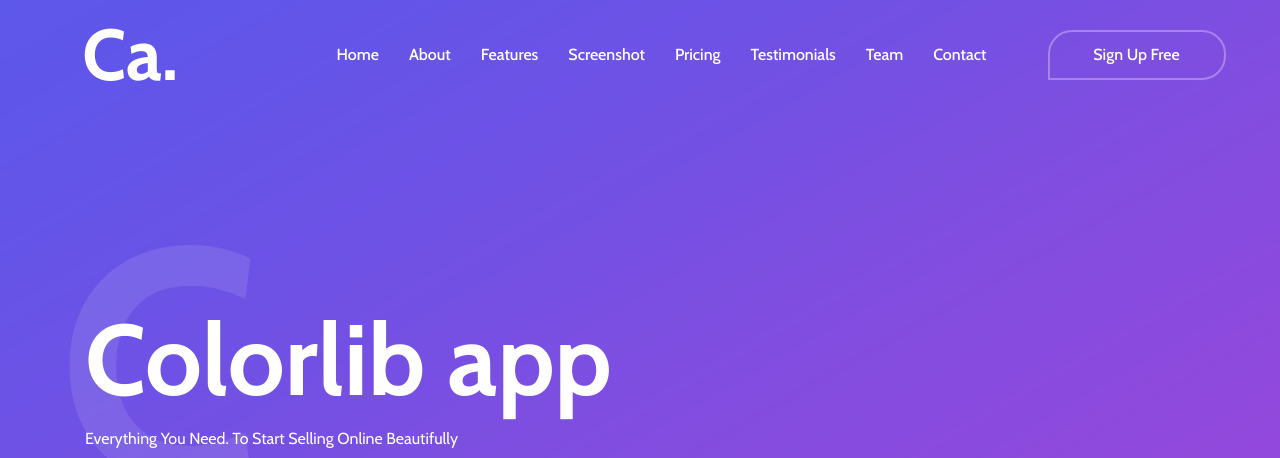
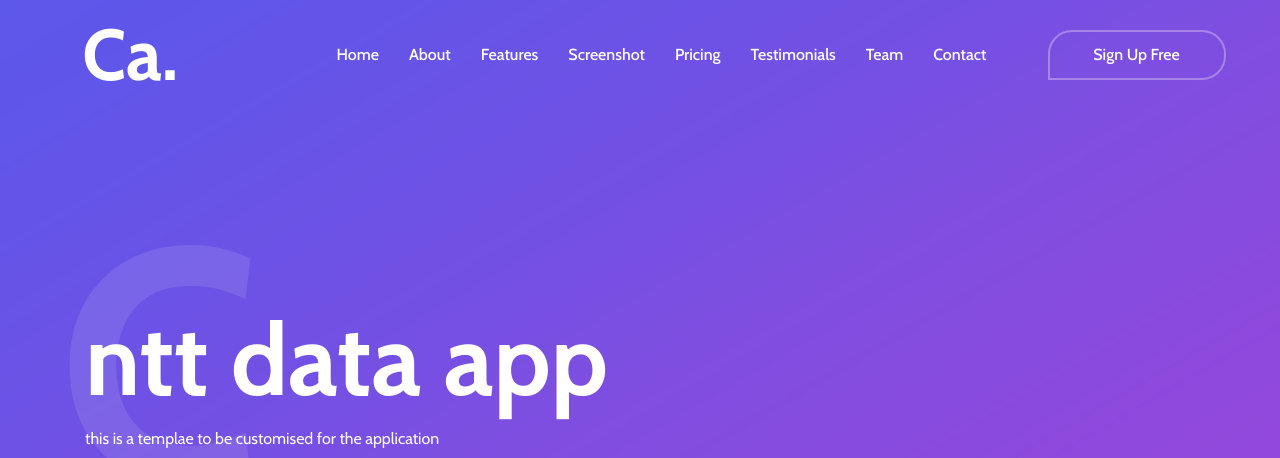
Before and after one commit to JosephHalse/team-34, a plain HTML site: page index.html in a window 1280 px wide. Shown: the top 458 px of the page. Drawn offline with nearby package versions, Linux system fonts and the light colour scheme; files whose address does not match are found by name.

Commit message:
Update index.html

```diff
--- a/index.html
+++ b/index.html
@@ -75,9 +75,9 @@
             <div class="row h-100 align-items-center">
                 <div class="col-12 col-md">
                     <div class="wellcome-heading">
-                        <h2>Colorlib app</h2>
+                        <h2>ntt data app</h2>
                         <h3>C</h3>
-                        <p>Everything You Need. To Start Selling Online Beautifully</p>
+                        <p>this is a templae to be customised for the application</p>
                     </div>
                     <div class="get-start-area">
                         <!-- Form Start -->
```
